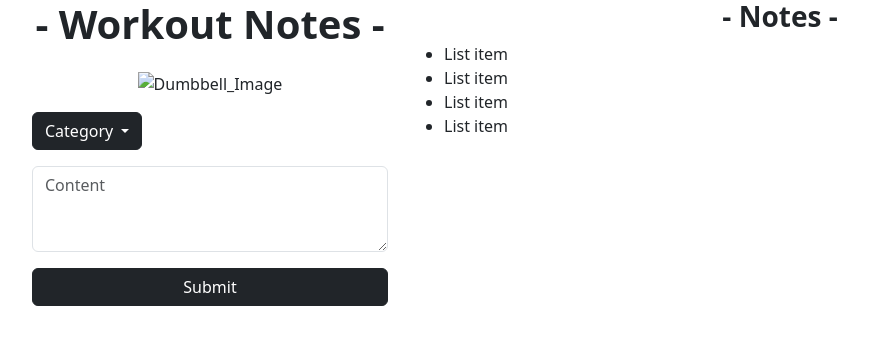
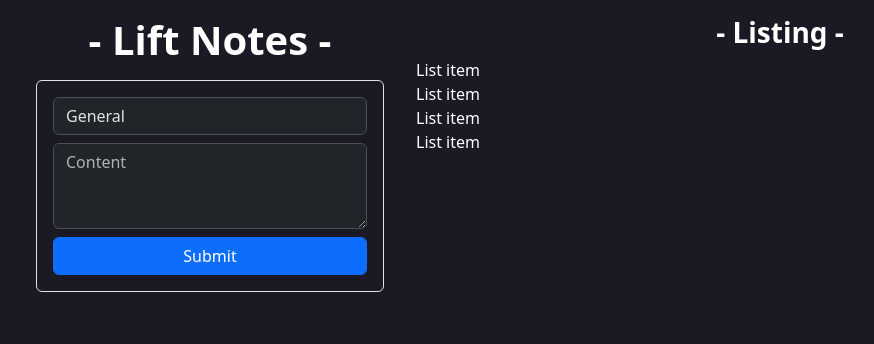
Before and after one commit to tylermeyers351/Workout-Notes-App, a website built with Vite: page index.html in a window 1280 px wide. Shown: the whole page, without its empty margins (50-924 px from the left). Built offline with nearby package versions, Linux system fonts and the light colour scheme; files whose address does not match are found by name.

Commit message:
Update styling

```diff
--- a/index.css
+++ b/index.css
@@ -1,8 +1,16 @@
 html, body {
     margin: 0;
     padding: 0;
+    background-color: #1B1924;
+    color: white;
 }
 
 img {
-    width: 25%;
+    width: 20%;
 }
+
+ul {
+    list-style-type: none;
+    margin: 0;
+    padding: 0;
+}
--- a/index.html
+++ b/index.html
@@ -3,43 +3,48 @@
     <head>
         <meta charset="utf-8">
         <meta name="viewport" content="width=device-width, initial-scale=1">
-        <title>Workout Notes</title>
+        <title>Lift Notes</title>
+
         <link rel="apple-touch-icon" sizes="180x180" href="assets/apple-touch-icon.png">
         <link rel="icon" type="image/png" sizes="32x32" href="assets/favicon-32x32.png">
         <link rel="icon" type="image/png" sizes="16x16" href="assets/favicon-16x16.png">
         <link rel="manifest" href="assets/site.webmanifest">
+
         <link href="https://cdn.jsdelivr.net/npm/bootstrap@5.3.2/dist/css/bootstrap.min.css" rel="stylesheet" integrity="sha384-T3c6CoIi6uLrA9TneNEoa7RxnatzjcDSCmG1MXxSR1GAsXEV/Dwwykc2MPK8M2HN" crossorigin="anonymous">
+        <link href="index.css" rel="stylesheet">
     </head>
     <body>
         <div class="container">
             <div class="row">
                 <!-- Form -->
-                <div class="col-12 col-lg-4">
-                    <h1 class="text-center fw-bold"> - Workout Notes - </h1>
-                    <div class="text-center">
-                        <img src="assets/dumbbell.png" class="rounded w-50 p-3" alt="Dumbbell_Image">
-                    </div>
-                    <div class="dropdown mb-3">
-                        <button class="btn btn-dark dropdown-toggle" type="button" data-bs-toggle="dropdown" aria-expanded="false">
-                            Category
-                        </button>
-                        <ul class="dropdown-menu">
-                          <li><a class="dropdown-item" href="#">Action</a></li>
-                          <li><a class="dropdown-item" href="#">Another action</a></li>
-                          <li><a class="dropdown-item" href="#">Something else here</a></li>
-                        </ul>
-                    </div>
-                    <div class="mb-3">
-                        <textarea class="form-control" id="exampleFormControlTextarea1" rows="3" placeholder="Content"></textarea>
-                    </div>
-                    <div class="d-grid gap-2">
-                        <button class="btn btn-dark" type="button">Submit</button>
-                    </div>
+                <div class="p-3 col-12 col-lg-4">
+                    <h1 class="text-center fw-bold mb-3"> - Lift Notes - </h1>
+                    <!-- <div class="text-center">
+                        <img src="assets/dumbbell.png" class="rounded w-50 mb-3" alt="Dumbbell_Image">
+                    </div> -->
+                    <form class="border rounded p-3">
+                        <div class="form-group mb-2">
+                            <select id="inputState" data-bs-theme="dark" class="form-control">
+                              <option selected>General</option>
+                              <option>Push</option>
+                              <option>Pull</option>
+                              <option>Legs</option>
+                              <option>Wellness</option>
+                            </select>
+                        </div>
+
+                        <div class="mb-2">
+                            <textarea class="form-control" data-bs-theme="dark" id="exampleFormControlTextarea1" rows="3" placeholder="Content"></textarea>
+                        </div>
+                        <div class="d-grid gap-2">
+                            <button class="btn btn-primary" type="button">Submit</button>
+                        </div>
+                    </form>
                 </div>
 
                 <!-- List of notes -->
-                <div class="col-12 col-lg-8">
-                    <h3 class="text-center fw-bold"> - Notes - </h3>
+                <div class="p-3 col-12 col-lg-8">
+                    <h3 class="text-center fw-bold"> - Listing - </h3>
                     <ul>
                         <li>List item</li>
                         <li>List item</li>
```
